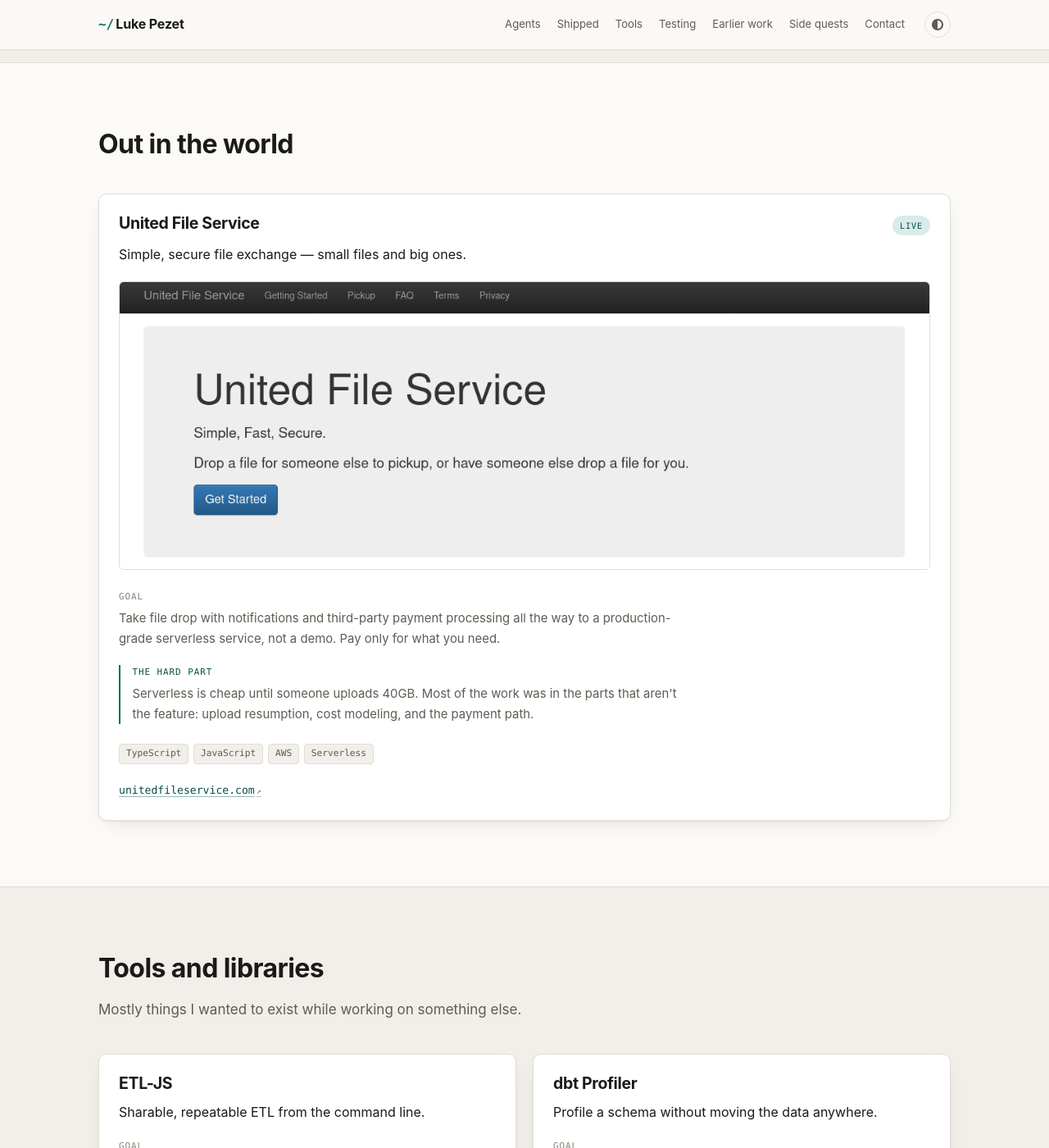
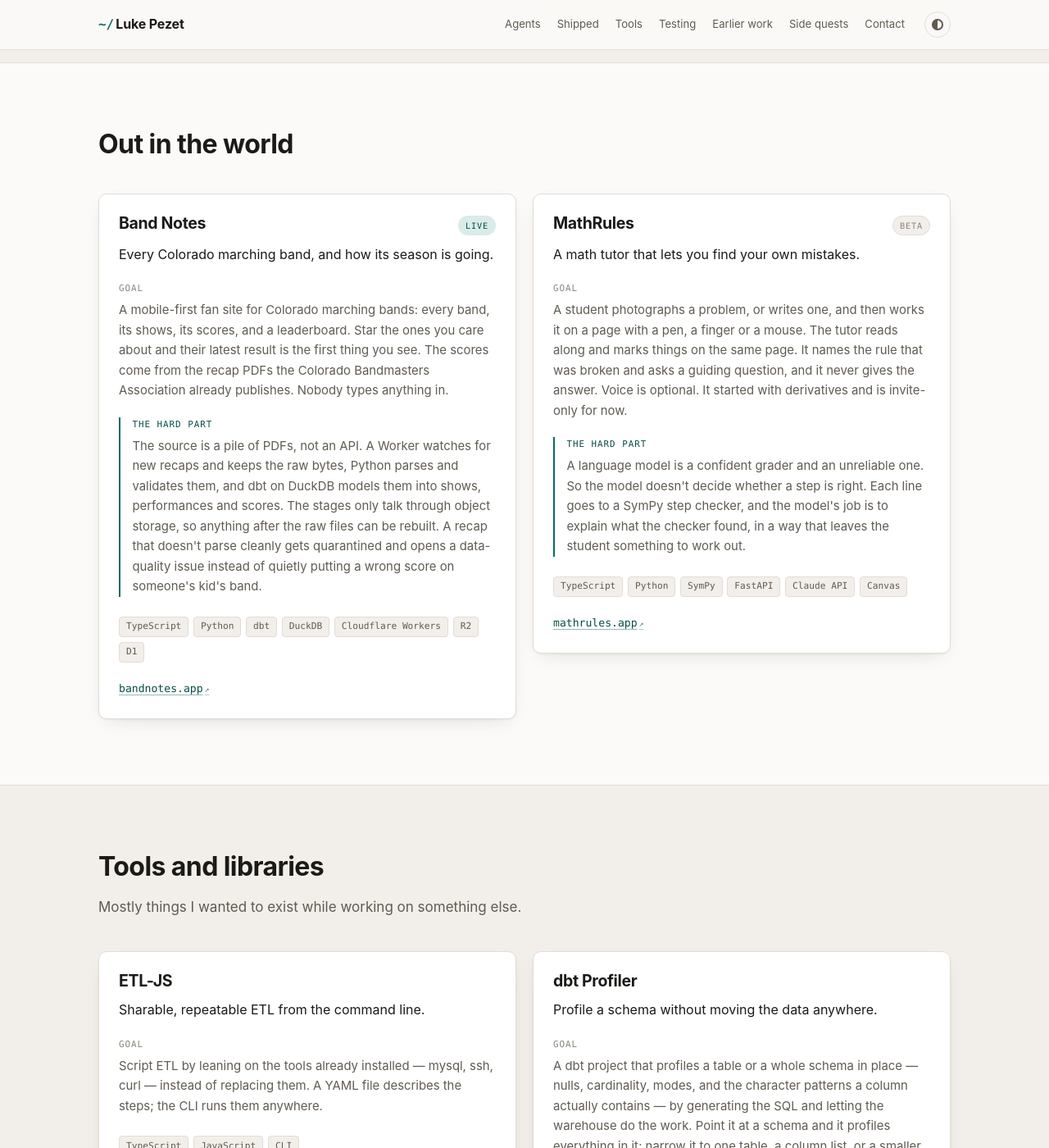
Before and after one commit to lpezet/lpezet.github.io, a Jekyll site: the page built from index.html, in a window 1280 px wide and 1400 px high, scrolled down 2965 px. Shown: the whole window at 82% size. Built offline with Jekyll 4.4.1, drawn with Linux system fonts in a browser that asks for light colours; some of the changed text lies outside the part shown.

Commit message:
Add Band Notes and MathRules; mark United File Service defunct
Co-Authored-By: Claude Opus 5.5 <noreply@anthropic.com>

```diff
--- a/_data/projects.yml
+++ b/_data/projects.yml
@@ -8,7 +8,7 @@
 #   tech      list of short tags
 #   links     list of { label, url } — omit entirely for private work
 #   private   true renders the "private" badge and suppresses links
-#   status    optional short badge: "live", "in progress", "archived"
+#   status    optional short badge: "live", "beta", "in progress", "defunct"
 
 groups:
   - id: agents
@@ -146,22 +146,47 @@ groups:
     title: Out in the world
     nav: Shipped
     projects:
-      - name: United File Service
-        tagline: Simple, secure file exchange — small files and big ones.
+      - name: Band Notes
+        tagline: Every Colorado marching band, and how its season is going.
         goal: >-
-          Take file drop with notifications and third-party payment processing
-          all the way to a production-grade serverless service, not a demo. Pay
-          only for what you need.
+          A mobile-first fan site for Colorado marching bands: every band, its
+          shows, its scores, and a leaderboard. Star the ones you care about
+          and their latest result is the first thing you see. The scores come
+          from the recap PDFs the Colorado Bandmasters Association already
+          publishes. Nobody types anything in.
         challenge: >-
-          Serverless is cheap until someone uploads 40GB. Most of the work was
-          in the parts that aren't the feature: upload resumption, cost
-          modeling, and the payment path.
-        tech: [TypeScript, JavaScript, AWS, Serverless]
+          The source is a pile of PDFs, not an API. A Worker watches for new
+          recaps and keeps the raw bytes, Python parses and validates them,
+          and dbt on DuckDB models them into shows, performances and scores.
+          The stages only talk through object storage, so anything after the
+          raw files can be rebuilt. A recap that doesn't parse cleanly gets
+          quarantined and opens a data-quality issue instead of quietly
+          putting a wrong score on someone's kid's band.
+        tech: [TypeScript, Python, dbt, DuckDB, Cloudflare Workers, R2, D1]
         status: live
-        image: /assets/images/unitedfileservice.png
         links:
-          - label: unitedfileservice.com
-            url: https://unitedfileservice.com/
+          - label: bandnotes.app
+            url: https://bandnotes.app/
+
+      - name: MathRules
+        tagline: A math tutor that lets you find your own mistakes.
+        goal: >-
+          A student photographs a problem, or writes one, and then works it on
+          a page with a pen, a finger or a mouse. The tutor reads along and
+          marks things on the same page. It names the rule that was broken and
+          asks a guiding question, and it never gives the answer. Voice is
+          optional. It started with derivatives and is invite-only for now.
+        challenge: >-
+          A language model is a confident grader and an unreliable one. So the
+          model doesn't decide whether a step is right. Each line goes to a
+          SymPy step checker, and the model's job is to explain what the
+          checker found, in a way that leaves the student something to work
+          out.
+        tech: [TypeScript, Python, SymPy, FastAPI, Claude API, Canvas]
+        status: beta
+        links:
+          - label: mathrules.app
+            url: https://mathrules.app/
 
   - id: tools
     title: Tools and libraries
@@ -318,6 +343,21 @@ groups:
     blurb: >-
       Older, and still the ones that come up.
     projects:
+      - name: United File Service
+        tagline: Simple, secure file exchange — small files and big ones.
+        goal: >-
+          Take file drop with notifications and third-party payment processing
+          all the way to a production-grade serverless service, not a demo. Pay
+          only for what you need. It ran in production and has since been shut
+          down.
+        challenge: >-
+          Serverless is cheap until someone uploads 40GB. Most of the work was
+          in the parts that aren't the feature: upload resumption, cost
+          modeling, and the payment path.
+        tech: [TypeScript, JavaScript, AWS, Serverless]
+        status: defunct
+        image: /assets/images/unitedfileservice.png
+
       - name: ARTS Core
         tagline: The retail industry's own data model, actually implemented.
         private: true
```
